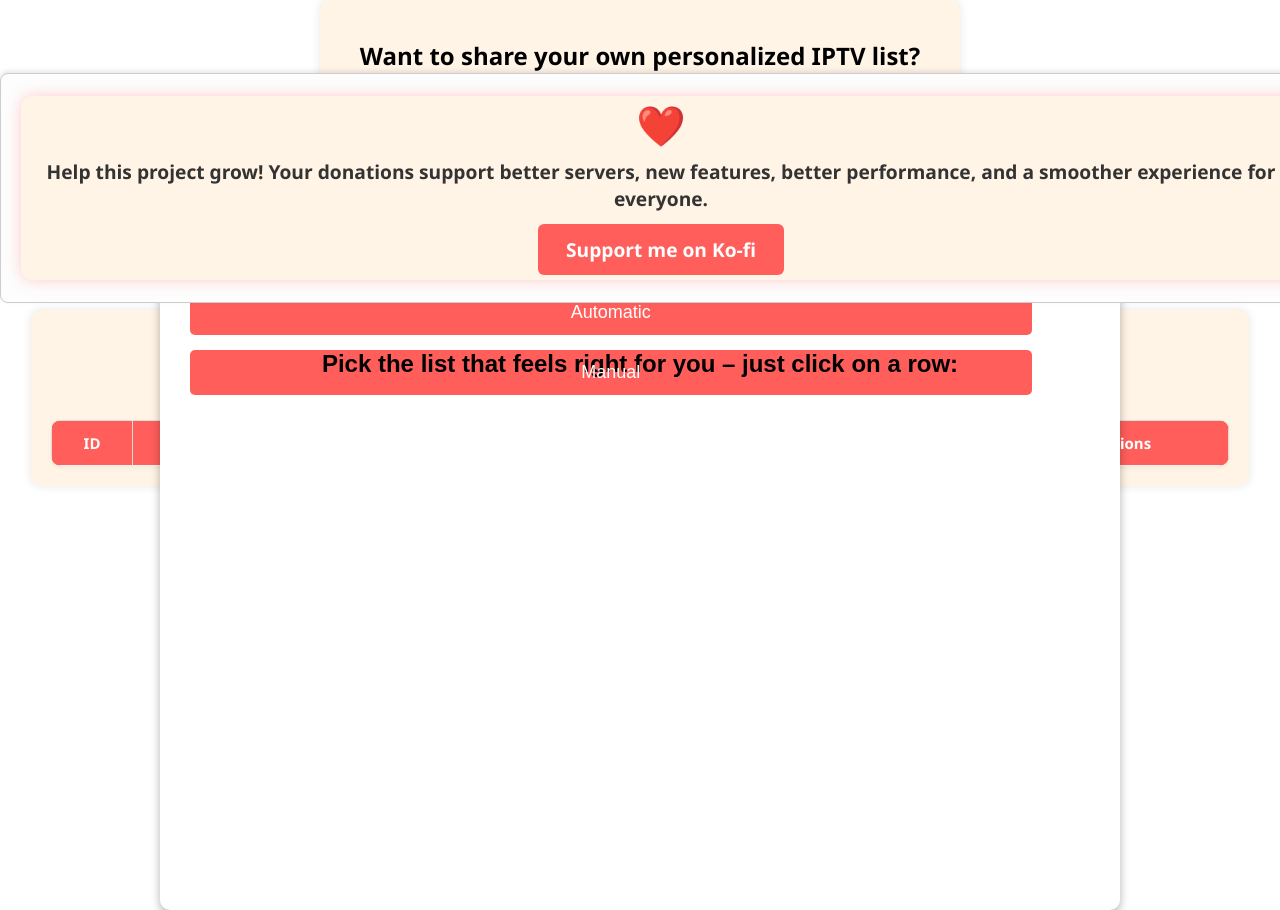
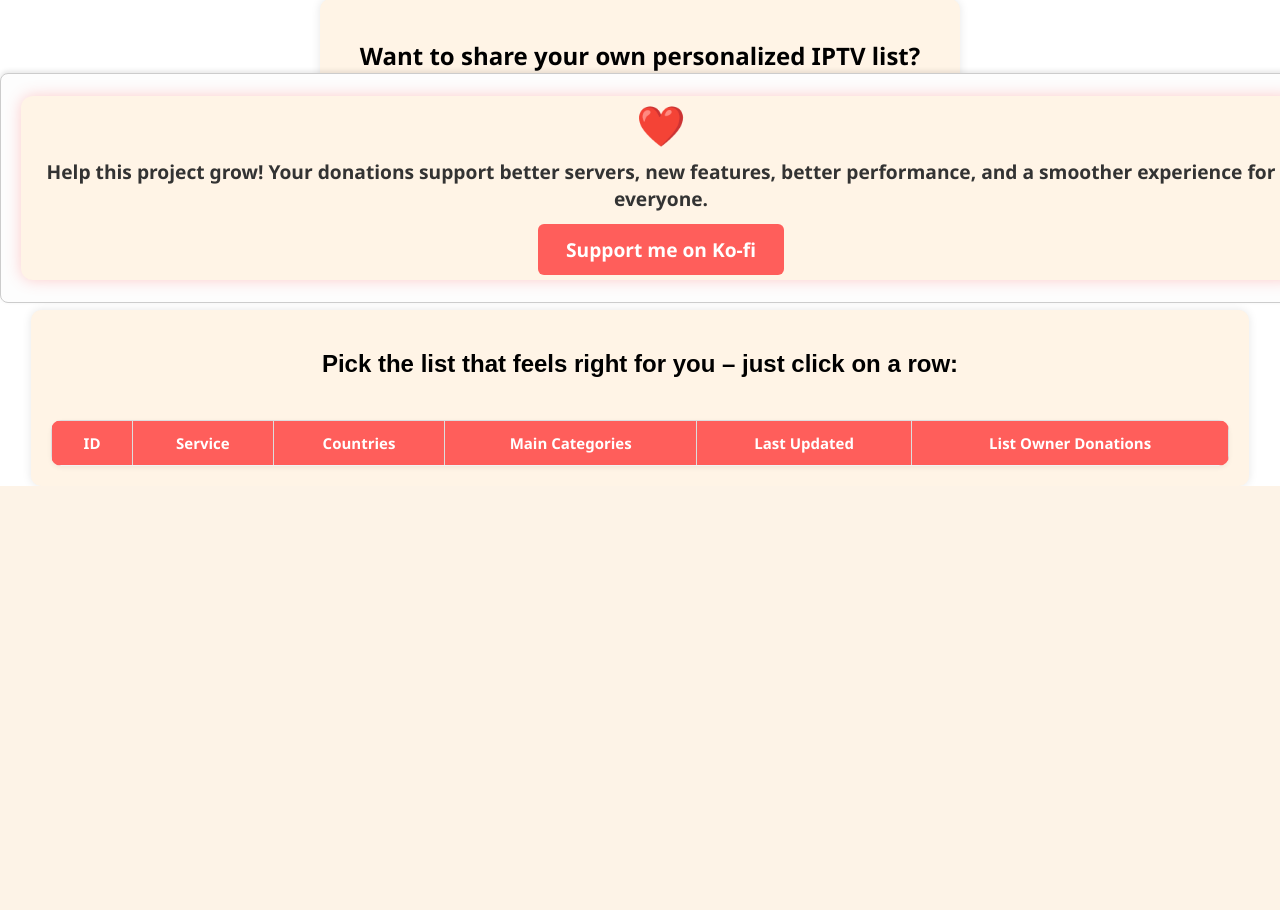
Before and after one commit to ferteque/Repository-Server, a Flask app: page / in a window 1280 px wide. Shown: the part 497-1407 px from the top of the page. After the commit the page ends 983 px from the top, so only its background shows below. Run offline with Flask 3, Linux system fonts and the light colour scheme; lists and menus that the app fills with data are empty; some libraries are stand-ins or nearby versions.

Commit message:
Update index.html

```diff
--- a/templates/index.html
+++ b/templates/index.html
@@ -274,7 +274,7 @@
 </div>
 </div>
 
-<div class="modal2" id="modeSelectorModal" tabindex="-1" aria-labelledby="modeSelectorModalLabel" aria-hidden="true" display="none">
+<div class="modal2" id="modeSelectorModal" tabindex="-1" aria-labelledby="modeSelectorModalLabel" aria-hidden="true" style="display:none;">
     <div class="modal-content2">
     <span class="close" id="closeModalSelector">&times;</span>
       <div class="modal-body text-center">
```
